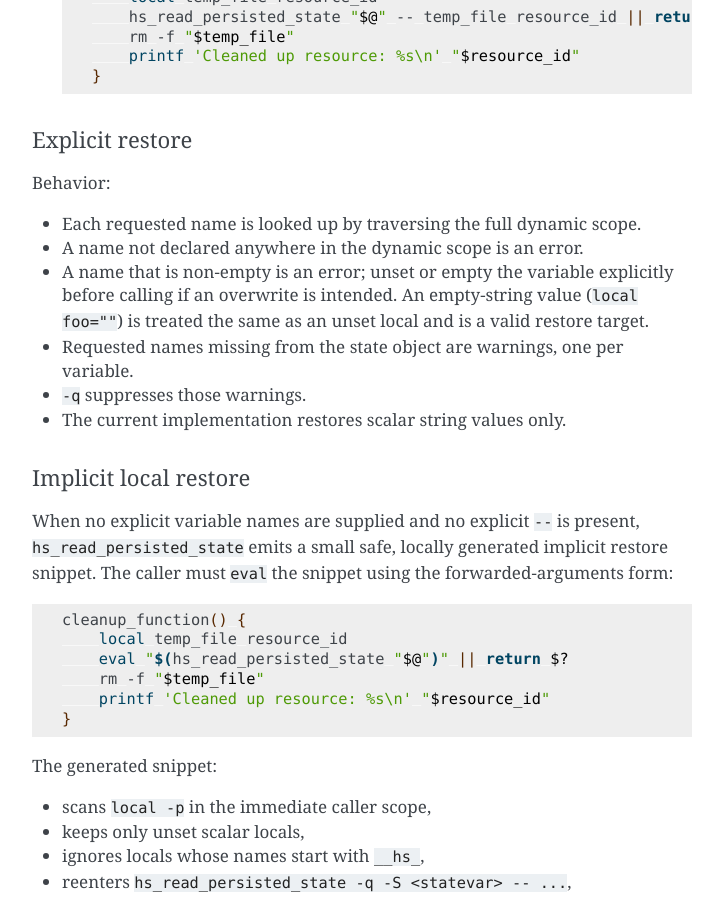
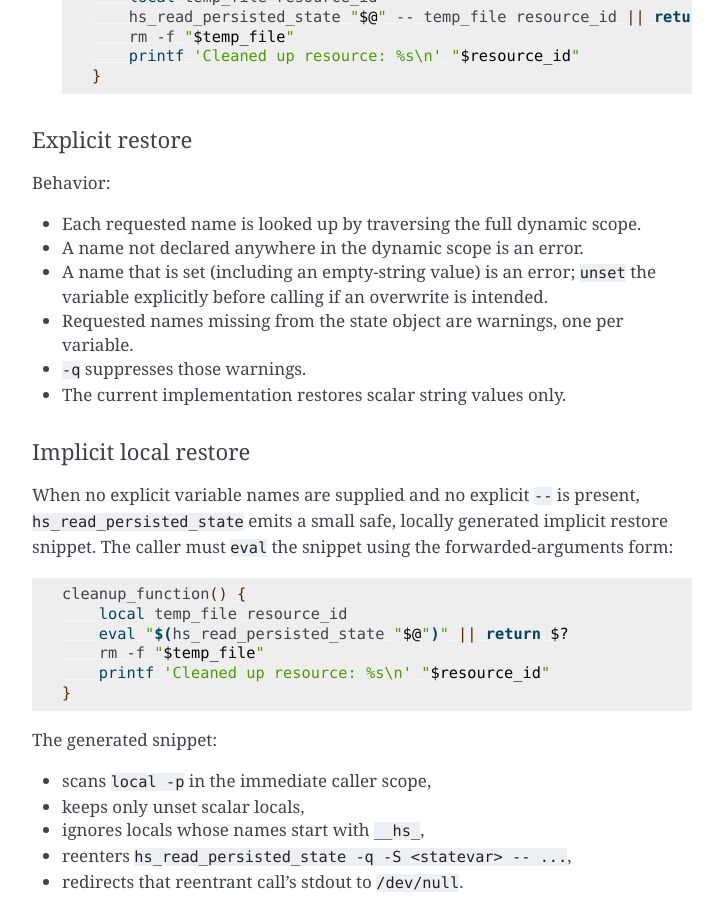
Before and after one commit to CriticalOptimisation/bash-deploy-libs, a Sphinx documentation site: the page built from docs/libraries/handle_state.rst, in a window 1280 px wide and 900 px high, scrolled down 3552 px. Shown: the whole window, without its empty margins (388-1111 px from the left). Built offline with Sphinx 7.4.7, drawn with Linux system fonts in a browser that asks for light colours; pages that are not in the unit, such as notebooks, are missing from menus; some of the changed text lies outside the part shown.

Commit message:
fix(handle_state): tighten already-set guard to reject empty-string values (#100)
An empty-string value (local foo="") is a set variable in Bash (${foo+x}
is non-empty). The guard uses +x, not -n, so local foo="" is correctly
rejected as a restore target — callers must use plain `local foo` or
`unset foo` before calling the explicit restore form.

Update docs and header comment to document that any set value, including
empty string, triggers HS_ERR_VAR_ALREADY_SET.

Fix all existing tests that used `local foo="" bar=""` as restore targets
to use plain `local foo bar` instead. Replace the `foo=""` explicit reset
in the auto-restore scope test with `unset foo`.

Add a dedicated test "errors on empty-string restore target" to document
the stricter semantics explicitly.

Co-Authored-By: Claude Sonnet 4.6 <noreply@anthropic.com>

```diff
--- a/docs/libraries/handle_state.rst
+++ b/docs/libraries/handle_state.rst
@@ -172,9 +172,8 @@ Behavior:
 
 - Each requested name is looked up by traversing the full dynamic scope.
 - A name not declared anywhere in the dynamic scope is an error.
-- A name that is non-empty is an error; unset or empty the variable explicitly
-  before calling if an overwrite is intended. An empty-string value (``local
-  foo=""``) is treated the same as an unset local and is a valid restore target.
+- A name that is set (including an empty-string value) is an error; ``unset``
+  the variable explicitly before calling if an overwrite is intended.
 - Requested names missing from the state object are warnings, one per variable.
 - ``-q`` suppresses those warnings.
 - The current implementation restores scalar string values only.
@@ -238,8 +237,8 @@ Errors:
 - ``HS_ERR_UNKNOWN_VAR_NAME=10``: a requested variable name (explicit form) is
   not declared anywhere in the dynamic scope.
 - ``HS_ERR_VAR_ALREADY_SET=11``: a requested variable name (explicit form) is
-  non-empty; the function refuses to overwrite it. An empty-string value is
-  treated the same as an unset local and is a valid restore target.
+  set (including empty string); ``unset`` the variable first if an overwrite
+  is intended.
 
 Helper API
 ----------
```
Also changed, not shown: 2 other files.
